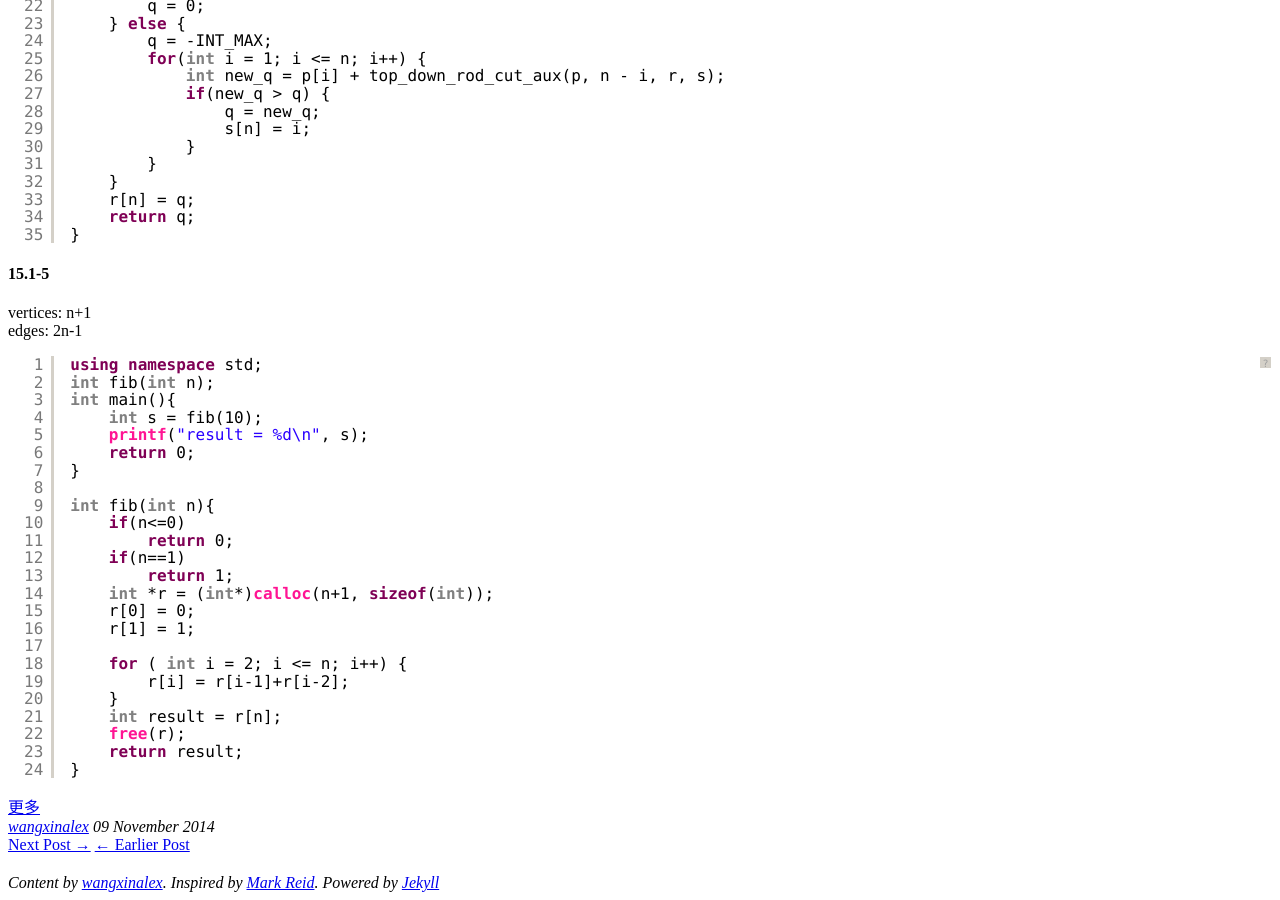
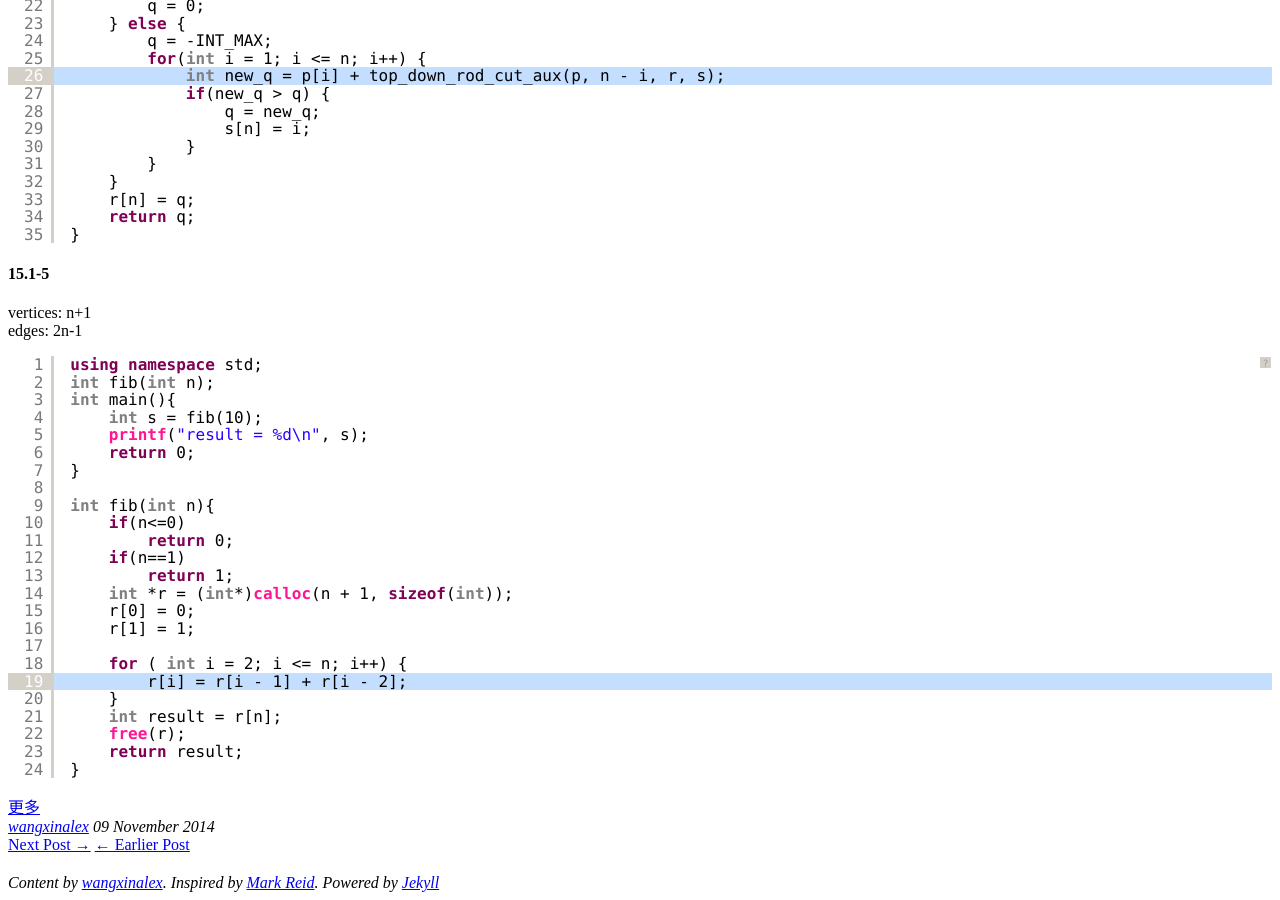
Before and after one commit to wangxinalex/wangxinalex.github.io, a Jekyll site: the page built from _posts/2014-11-09-dynamic-programming.md, in a window 1280 px wide and 900 px high, scrolled down 3533 px. Built offline with Jekyll 4.4.1, drawn with Linux system fonts in a browser that asks for light colours; nearby versions of some CDN libraries; formulas are drawn with MathJax 3; comment, search, counter and statistics services are not loaded.

Commit message:
modified #14

```diff
--- a/_posts/2014-11-09-dynamic-programming.md
+++ b/_posts/2014-11-09-dynamic-programming.md
@@ -124,7 +124,7 @@ The best choice is not to cut, yet the p(6) has the maximal density.
 
 ####15.1-3
 
-<pre class = "brush:cpp">
+<pre class = "brush:cpp; highlight:[8]">
  	Bottom-Up-Cut-Rod(p,n)
 		let r[0..n] be a new array
 		r[0] = 0
@@ -139,7 +139,7 @@ The best choice is not to cut, yet the p(6) has the maximal density.
 
 ####15.1-4
 
-<pre class = "brush:cpp">
+<pre class = "brush:cpp; highlight:[26]">
 	int top_down_rod_cut(const int p[], int n) {
 	    int *r = (int*)calloc(n + 1, sizeof(int));
 	    int *s = (int*)calloc(n + 1, sizeof(int));
@@ -181,7 +181,7 @@ The best choice is not to cut, yet the p(6) has the maximal density.
 vertices: n+1
 edges: 2n-1
 
-<pre class = "brush:cpp">
+<pre class = "brush:cpp; highlight:[19]">
 using namespace std;
 int fib(int n);
 int main(){
@@ -195,12 +195,12 @@ int fib(int n){
         return 0;
     if(n==1)
         return 1;
-    int *r = (int*)calloc(n+1, sizeof(int));
+    int *r = (int*)calloc(n + 1, sizeof(int));
     r[0] = 0;
     r[1] = 1;
 
     for ( int i = 2; i <= n; i++) {
-        r[i] = r[i-1]+r[i-2];
+        r[i] = r[i - 1] + r[i - 2];
     }
     int result = r[n];
     free(r);
```
